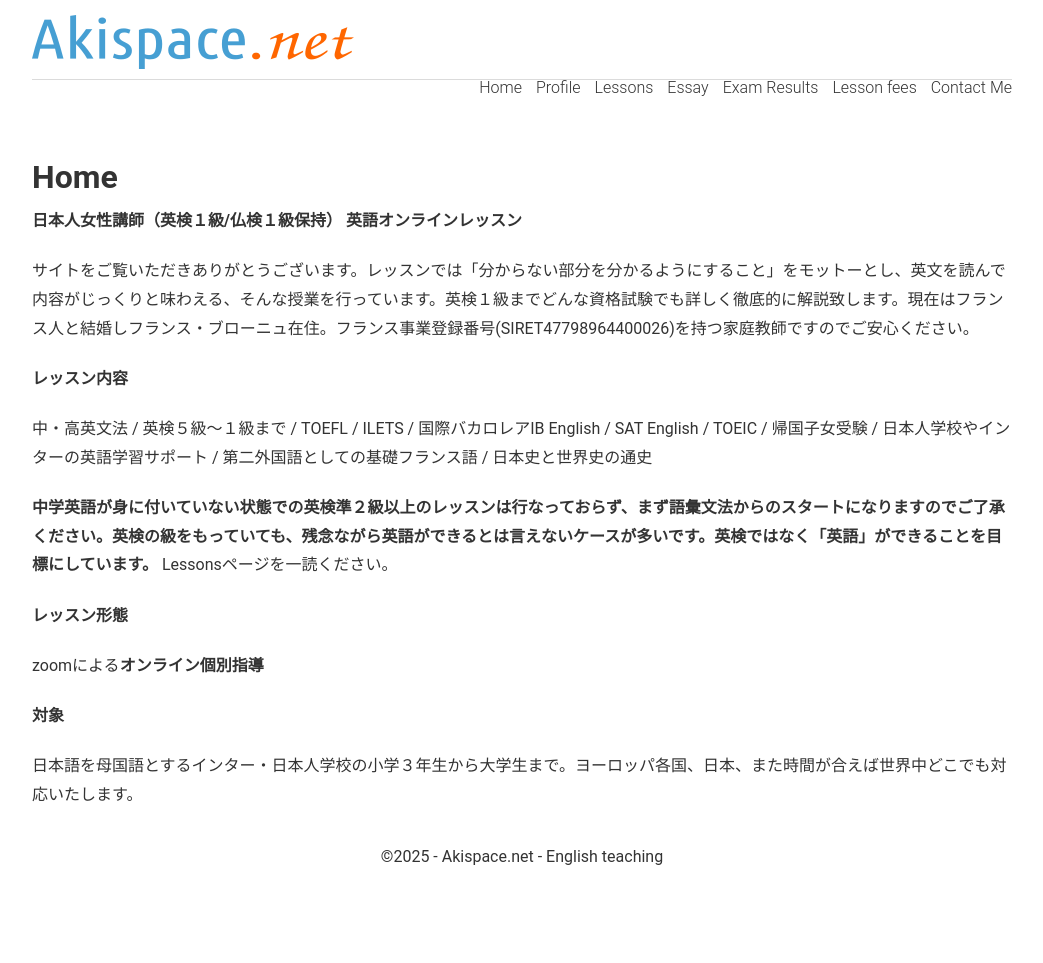
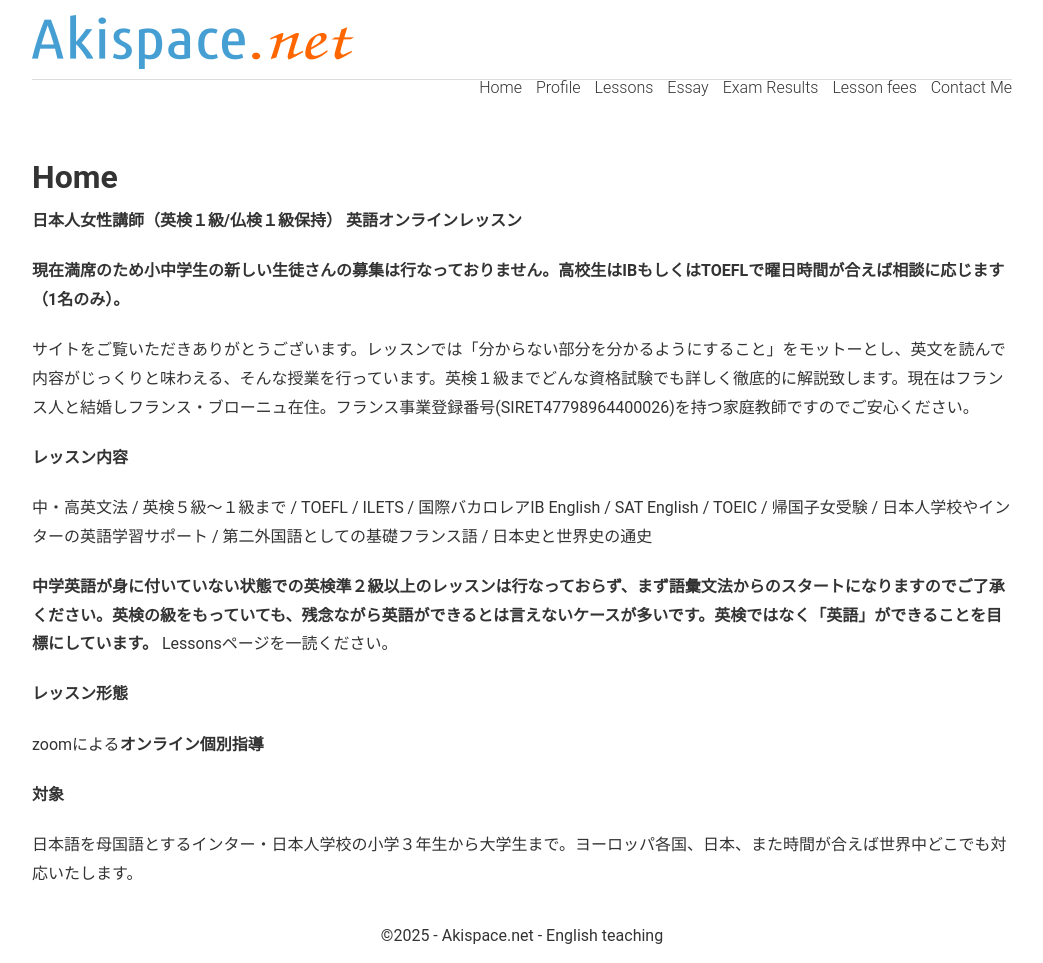
Before and after one commit to phocean/akispace, a Jekyll site: the page built from index.md, in a window 1280 px wide. Shown: the whole page, without its empty margins (118-1161 px from the left). Built offline with Jekyll 4.4.1, drawn with Linux system fonts in a browser that asks for light colours; before the commit the page ends 900 px from its top, so only the background shows below that.

Commit message:
Update index.md

```diff
--- a/index.md
+++ b/index.md
@@ -9,6 +9,8 @@ description: オンライン英語家庭教師　小学生から大学生まで
 ## Home
 
 **日本人女性講師（英検１級/仏検１級保持） 英語オンラインレッスン**
+
+**現在満席のため小中学生の新しい生徒さんの募集は行なっておりません。高校生はIBもしくはTOEFLで曜日時間が合えば相談に応じます（1名のみ）。**
 
 サイトをご覧いただきありがとうございます。レッスンでは「分からない部分を分かるようにすること」をモットーとし、英文を読んで内容がじっくりと味わえる、そんな授業を行っています。英検１級までどんな資格試験でも詳しく徹底的に解説致します。現在はフランス人と結婚しフランス・ブローニュ在住。フランス事業登録番号(SIRET47798964400026)を持つ家庭教師ですのでご安心ください。
 
```
